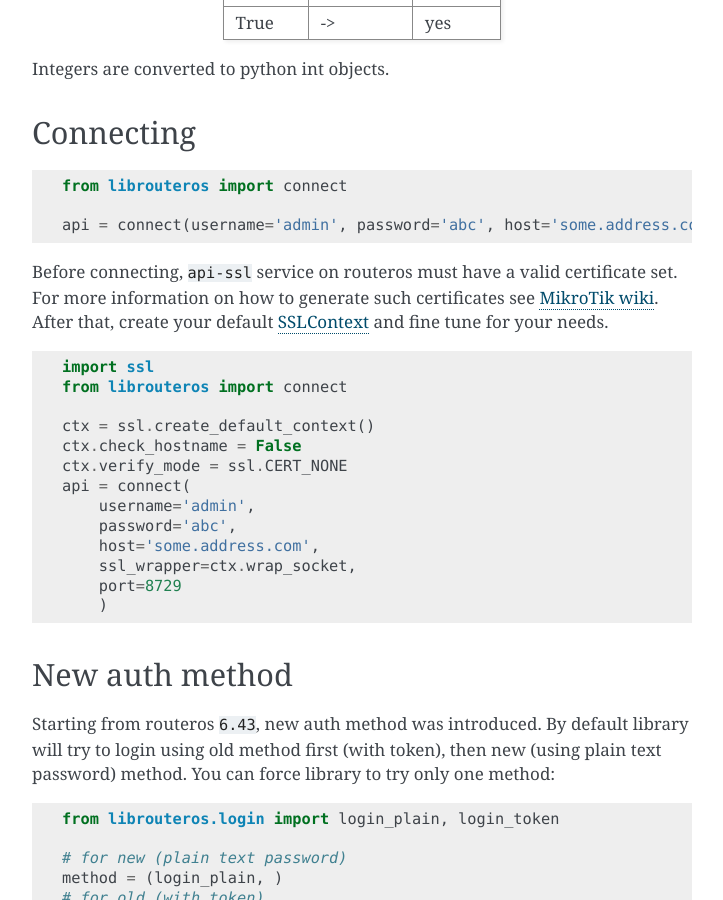
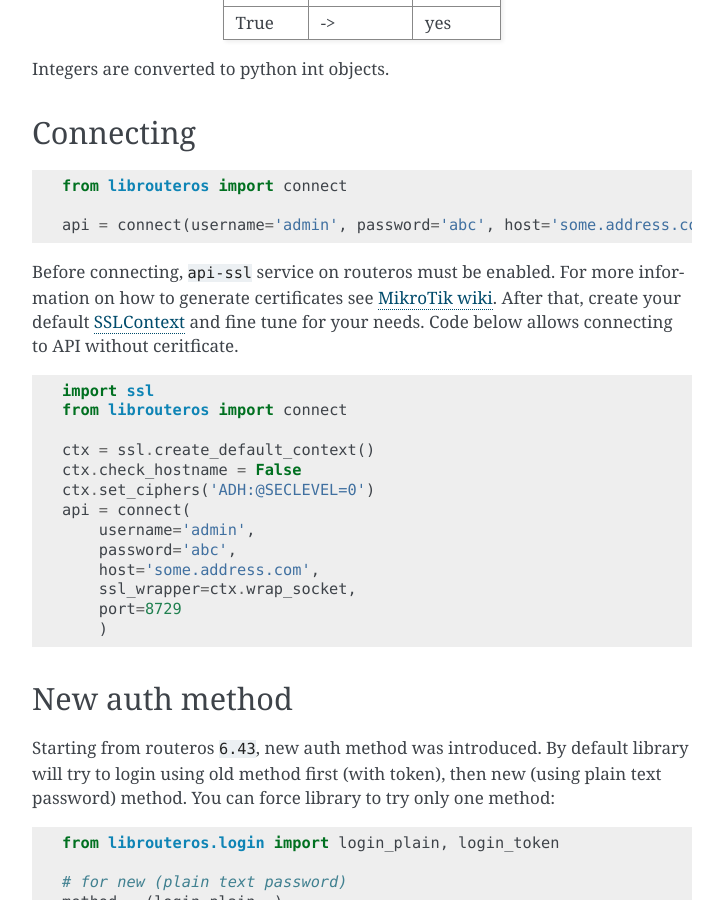
Before and after one commit to luqasz/librouteros, a Sphinx documentation site: the page built from docs/usage.rst, in a window 1280 px wide and 900 px high, scrolled down 478 px. Shown: the whole window, without its empty margins (388-1111 px from the left). Built offline with Sphinx 7.4.7, drawn with Linux system fonts in a browser that asks for light colours.

Commit message:
Update docs
closes #46

```diff
--- a/docs/usage.rst
+++ b/docs/usage.rst
@@ -30,9 +30,9 @@
 
     api = connect(username='admin', password='abc', host='some.address.com')
 
-Before connecting, ``api-ssl`` service on routeros must have a valid certificate set.
-For more information on how to generate such certificates see `MikroTik wiki <https://wiki.mikrotik.com/wiki/Manual:Create_Certificates>`_.
-After that, create your default `SSLContext <https://docs.python.org/library/ssl.html#ssl.create_default_context>`_ and fine tune for your needs.
+Before connecting, ``api-ssl`` service on routeros must be enabled.
+For more information on how to generate certificates see `MikroTik wiki <https://wiki.mikrotik.com/wiki/Manual:Create_Certificates>`_.
+After that, create your default `SSLContext <https://docs.python.org/library/ssl.html#ssl.create_default_context>`_ and fine tune for your needs. Code below allows connecting to API without ceritficate.
 
 .. code-block:: python
 
@@ -41,7 +41,7 @@
 
     ctx = ssl.create_default_context()
     ctx.check_hostname = False
-    ctx.verify_mode = ssl.CERT_NONE
+    ctx.set_ciphers('ADH:@SECLEVEL=0')
     api = connect(
         username='admin',
         password='abc',
```
